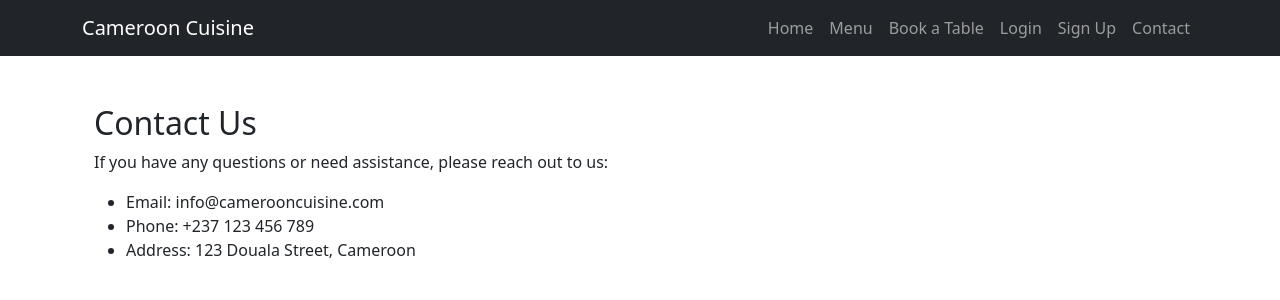
After one commit to Ozi-cheri/cameroon-cuisine, a Django app: template bookings/templates/bookings/contact.html in a window 1280 px wide. The commit adds this page. Shown: the top 300 px of the page. Run offline with Django 3.2, Linux system fonts and the light colour scheme; the template is opened without the code that fills it, so the values that code supplies are empty.

Commit message:
Add contact page with contact_view and contact.html

```diff
--- a/bookings/templates/bookings/base.html
+++ b/bookings/templates/bookings/base.html
@@ -17,15 +17,15 @@
       </button>
       <div class="collapse navbar-collapse" id="navbarNav">
         <ul class="navbar-nav ms-auto">
-          <li class="nav-item">
-            <a class="nav-link" href="{% url 'home' %}">Home</a>
-          </li>
-          <li class="nav-item">
-            <a class="nav-link" href="{% url 'menu' %}">Menu</a>
-          </li>
-          <li class="nav-item">
-            <a class="nav-link" href="{% url 'booking_form' %}">Book a Table</a>
-          </li>
+          <li class="nav-item"><a class="nav-link" href="{% url 'home' %}">Home</a></li>
+          <li class="nav-item"><a class="nav-link" href="{% url 'menu' %}">Menu</a></li>
+          <li class="nav-item"><a class="nav-link" href="{% url 'booking_form' %}">Book a Table</a></li>
+          <li class="nav-item"><a class="nav-link" href="{% url 'login' %}">Login</a></li>
+          <li class="nav-item"><a class="nav-link" href="{% url 'signup' %}">Sign Up</a></li>
+          <li class="nav-item"><a class="nav-link" href="{% url 'contact' %}">Contact</a></li>
+
+
+
         </ul>
       </div>
     </div>
--- /dev/null
+++ b/bookings/templates/bookings/contact.html
@@ -0,0 +1,13 @@
+{% extends "bookings/base.html" %}
+
+{% block content %}
+<div class="container mt-5">
+    <h2>Contact Us</h2>
+    <p>If you have any questions or need assistance, please reach out to us:</p>
+    <ul>
+        <li>Email: info@camerooncuisine.com</li>
+        <li>Phone: +237 123 456 789</li>
+        <li>Address: 123 Douala Street, Cameroon</li>
+    </ul>
+</div>
+{% endblock %}
--- a/bookings/urls.py
+++ b/bookings/urls.py
@@ -5,5 +5,9 @@ urlpatterns = [
     path('', views.home, name='home'),  # Homepage
     path('menu/', views.menu, name='menu'),
     path('book/', views.booking_form, name='booking_form'),  # Booking form
-    path('success/', views.booking_success, name='booking_success'),  # Booking success page
+    path('success/', views.booking_success, name='booking_success'),
+    path('login/', views.login_view, name='login'),
+    path('signup/', views.signup_view, name='signup'),
+    path('contact/', views.contact_view, name='contact'),
+
 ]
--- a/config/settings.py
+++ b/config/settings.py
@@ -13,7 +13,7 @@ https://docs.djangoproject.com/en/3.2/ref/settings/
 from pathlib import Path
 import os
 if os.path.exists("env.py"):
-import env
+ import env
 
 
 # Build paths inside the project like this: BASE_DIR / 'subdir'.
```
Also changed, not shown: bookings/templates/bookings/login.html (added, +11 -0 lines), bookings/templates/bookings/signup.html (added, +11 -0 lines), bookings/views.py (+9 -0 lines), db.sqlite3, home.html (added).
